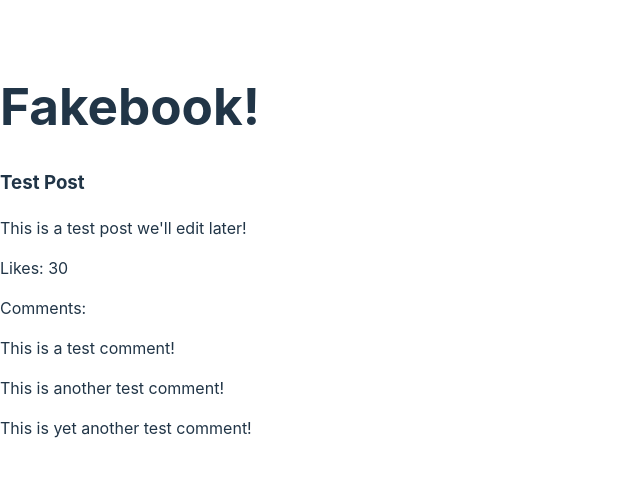
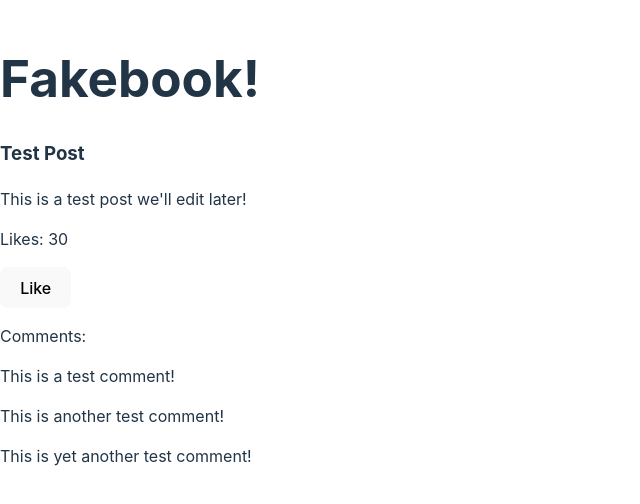
Before and after one commit to ds9293/DS9293, a React (Vite) app in the folder web-projects/social-media-app/: page / in a window 1280 px wide. Shown: the part 150-654 px from the top of the page, without its empty margins (0-640 px from the left). Built offline with nearby package versions, Linux system fonts and the light colour scheme.

Commit message:
added like button

```diff
--- a/web-projects/social-media-app/src/components/Post.jsx
+++ b/web-projects/social-media-app/src/components/Post.jsx
@@ -7,6 +7,7 @@ function Post() {
       <h3>Test Post</h3>
       <p>This is a test post we'll edit later!</p>
       <p>Likes: 30</p>
+      <button>Like</button>
       <p>Comments:</p>
       <Comment content="This is a test comment!" />
       <Comment content="This is another test comment!" />
```
